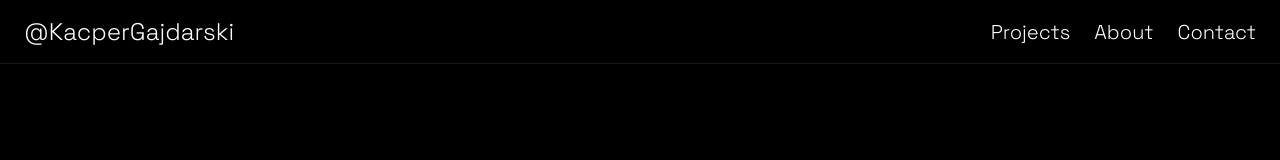
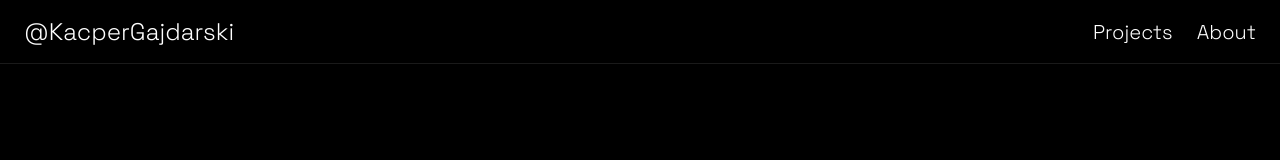
Before and after one commit to Kacperkg/portfolio, a Next.js app: page /about in a window 1280 px wide. Shown: the top 160 px of the page. Built offline with nearby package versions, Linux system fonts and the light colour scheme.

Commit message:
not doing contact page

```diff
--- a/src/components/nav.tsx
+++ b/src/components/nav.tsx
@@ -22,12 +22,6 @@ const Navbar = () => {
         >
           About
         </Link>
-        <Link
-          href="/contact"
-          className="relative text-xl font-light after:absolute after:right-0 after:bottom-0 after:left-0 after:h-[2px] after:w-0 after:origin-right after:bg-white after:transition-[width] after:duration-300 after:ease-in-out hover:after:w-full"
-        >
-          Contact
-        </Link>
       </div>
     </nav>
   );
```
